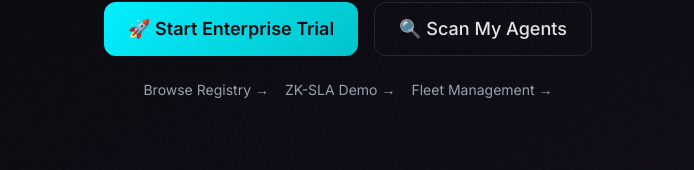
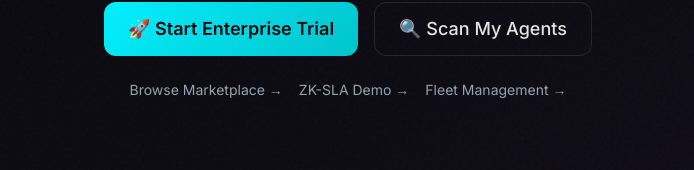
Before and after one commit to yogami/agent-ops-mission-control, a Next.js app: page / in a window 1280 px wide. Shown: the part 536-706 px from the top of the page, without its empty margins (292-986 px from the left). Built offline with nearby package versions, Linux system fonts and the light colour scheme.

Commit message:
fix: update 'Browse Registry' to 'Browse Marketplace' for consistency

```diff
--- a/src/app/page.tsx
+++ b/src/app/page.tsx
@@ -95,7 +95,7 @@ export default function HomePage() {
           </div>
           <div className="flex justify-center gap-4">
             <Link href="/discover" className="text-sm text-gray-400 hover:text-[var(--primary)]">
-              Browse Registry →
+              Browse Marketplace →
             </Link>
             <Link href="/demo/zk-sla" className="text-sm text-gray-400 hover:text-[var(--primary)]">
               ZK-SLA Demo →
```
